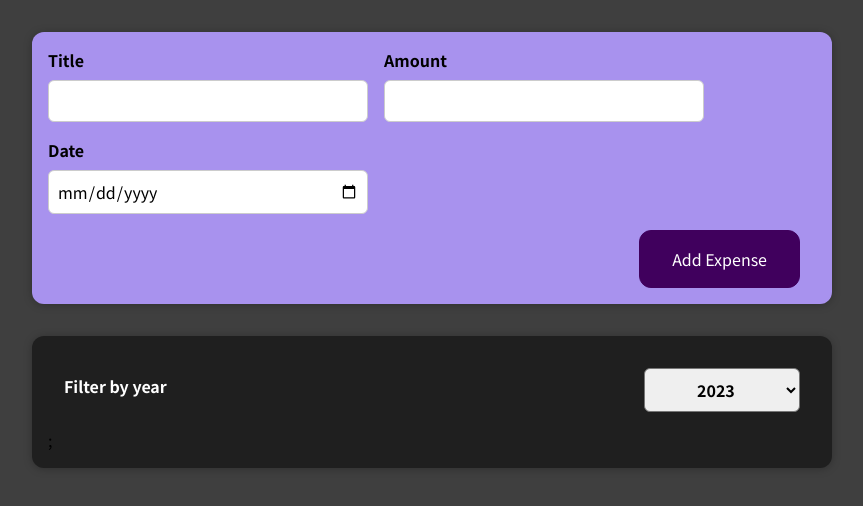
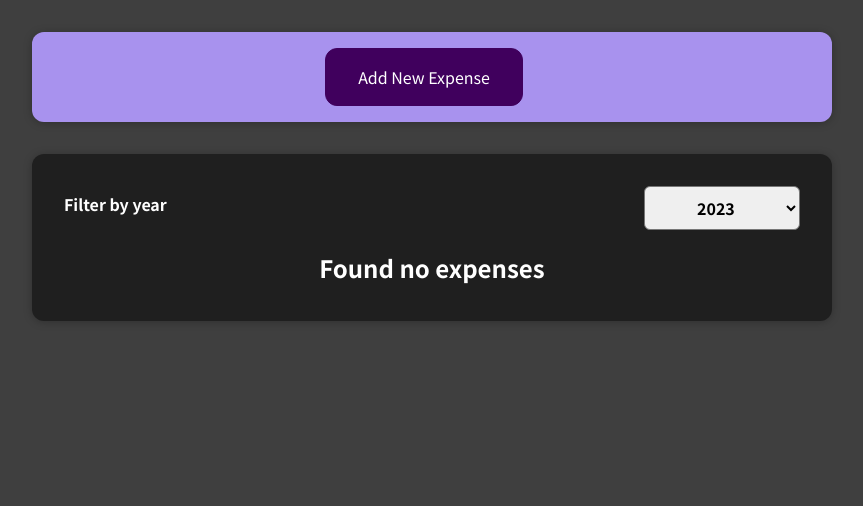
Before and after one commit to SamuelVitek/first_react_app, a React (Create React App) app: page / in a window 1280 px wide. Shown: the top 506 px of the page, without its empty margins (208-1071 px from the left). Built offline with nearby package versions, Linux system fonts and the light colour scheme.

Commit message:
Conditional rendering

```diff
--- a/src/components/Expenses/ExpenseItem.js
+++ b/src/components/Expenses/ExpenseItem.js
@@ -7,6 +7,7 @@
 const ExpenseItem = (props) => {
 
     return (
+        <li>
             <Card className='expense-item'>
                 <ExpenseDate date={props.date}/>
                 <div className='expense-item__description'>
@@ -14,6 +15,7 @@
                     <div className='expense-item__price'>{props.amount} EUR</div>
                 </div>
             </Card>
+        </li>
     );
 }
 
--- a/src/components/Expenses/Expenses.js
+++ b/src/components/Expenses/Expenses.js
@@ -1,10 +1,10 @@
 import React, {useState} from 'react';
 
 import ExpenseFilter from "./ExpenseFilter";
-import ExpenseItem from './ExpenseItem';
 import Card from '../UI/Card';
 
 import './Expenses.css'
+import ExpensesList from "./ExpensesList";
 
 const Expenses = (props) => {
     const [filteredYear, setFilteredYear] = useState('2023');
@@ -13,21 +13,18 @@
         setFilteredYear(year);
     }
 
-    console.log(props.items.filter(e => e.date.getFullYear() === 2021));
+    const filteredExpenses = props.items.filter(expense => {
+        return expense.date.getFullYear().toString() === filteredYear
+    });
 
     return (
         <div>
             <Card className='expenses'>
-                <ExpenseFilter onFilterChange={onFilterChangeHandler}/>
-                {props.items.filter(expense => expense.date.getFullYear() === Number(filteredYear))
-                    .map(filteredExpense =>
-                        <ExpenseItem
-                            key={filteredExpense.id}
-                            title={filteredExpense.title}
-                            amount={filteredExpense.amount}
-                            date={filteredExpense.date}
-                        />
-                )};
+                <ExpenseFilter
+                    selected={filteredYear}
+                    onFilterChange={onFilterChangeHandler}
+                />
+                <ExpensesList items={filteredExpenses} />
             </Card>
         </div>
     )
--- /dev/null
+++ b/src/components/Expenses/ExpensesList.css
@@ -0,0 +1,9 @@
+.expenses-list {
+    list-style: none;
+    padding: 0;
+}
+
+.expenses-list__fallback {
+    color: white;
+    text-align: center;
+}
--- /dev/null
+++ b/src/components/Expenses/ExpensesList.js
@@ -0,0 +1,25 @@
+import React from 'react';
+
+import ExpenseItem from './ExpenseItem';
+
+import './ExpensesList.css'
+
+const ExpensesList = props => {
+
+    if (props.items.length === 0) {
+        return <h2 className='expenses-list__fallback'>Found no expenses</h2>
+    }
+
+    return <ul className='expenses-list'>
+        {props.items.map((filteredExpense) => (
+            <ExpenseItem
+                key={filteredExpense.id}
+                title={filteredExpense.title}
+                amount={filteredExpense.amount}
+                date={filteredExpense.date}
+            />
+        ))};
+    </ul>
+};
+
+export default ExpensesList;
--- a/src/components/NewExpense/ExpenseForm.js
+++ b/src/components/NewExpense/ExpenseForm.js
@@ -51,6 +51,7 @@
                 </div>
             </div>
             <div className='new-expense__actions'>
+                <button type='button' onClick={props.onCancel}>Cancel</button>
                 <button type='submit'>Add Expense</button>
             </div>
         </form>
--- a/src/components/NewExpense/NewExpense.js
+++ b/src/components/NewExpense/NewExpense.js
@@ -1,20 +1,36 @@
-import React from 'react';
+import React, {useState} from 'react';
 import ExpenseForm from './ExpenseForm';
 import './NewExpense.css';
 
 const NewExpense = (props) => {
+    const [form, setForm] = useState(false);
+
     const onSaveExpenseDataHandler = (enteredExpenseData) => {
         const expenseData = {
             ...enteredExpenseData,
             id: Math.random().toString()
         };
 
+        stopFormHandler();
+
         props.onSavePassData(expenseData);
     };
 
+    const openFormHandler = () => {
+        setForm(true);
+    }
+
+    const stopFormHandler = () => {
+        setForm(false);
+    }
+
     return (
         <div className='new-expense'>
-            <ExpenseForm onSaveExpenseData={onSaveExpenseDataHandler} />
+            {!form && <button onClick={openFormHandler}>Add New Expense</button>}
+            {form && <ExpenseForm
+                onSaveExpenseData={onSaveExpenseDataHandler}
+                onCancel={stopFormHandler}
+            />}
         </div>
     )
 }
```
Lines whose indentation alone changed are shown as unchanged.
